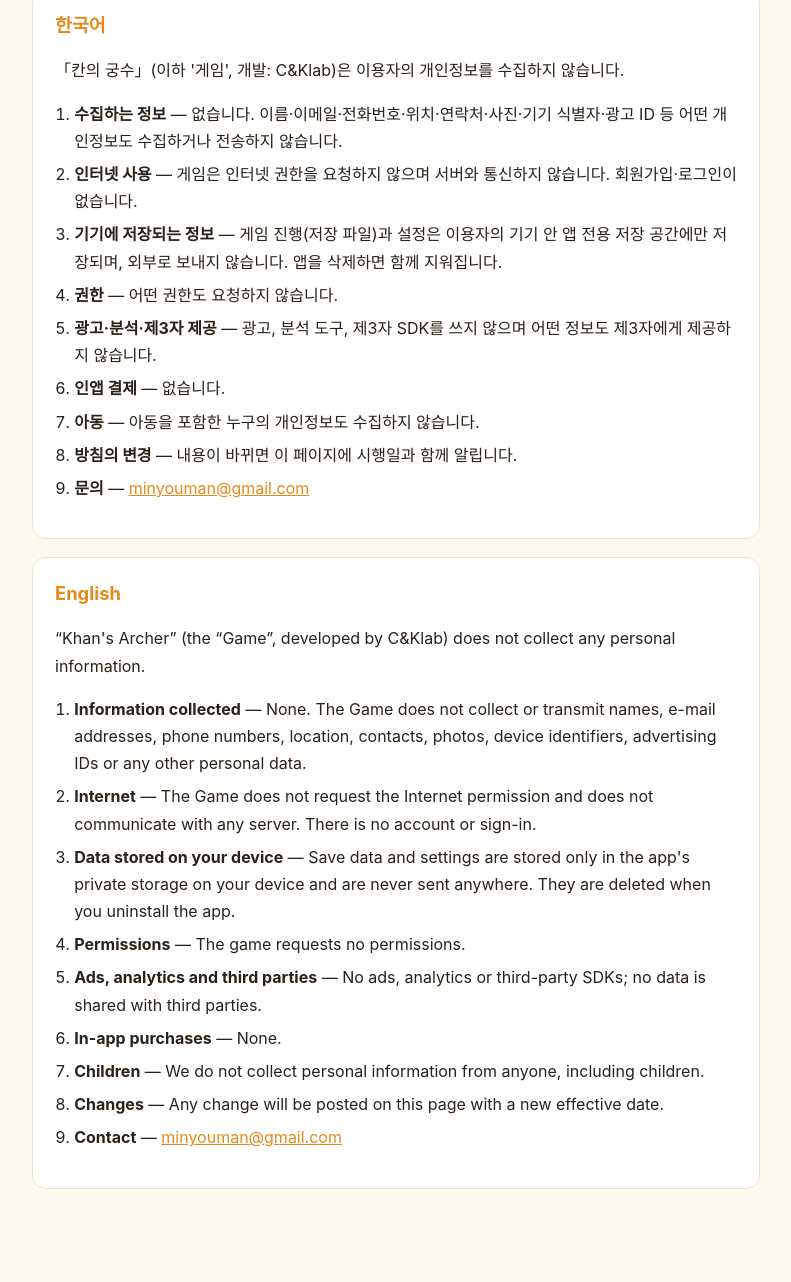
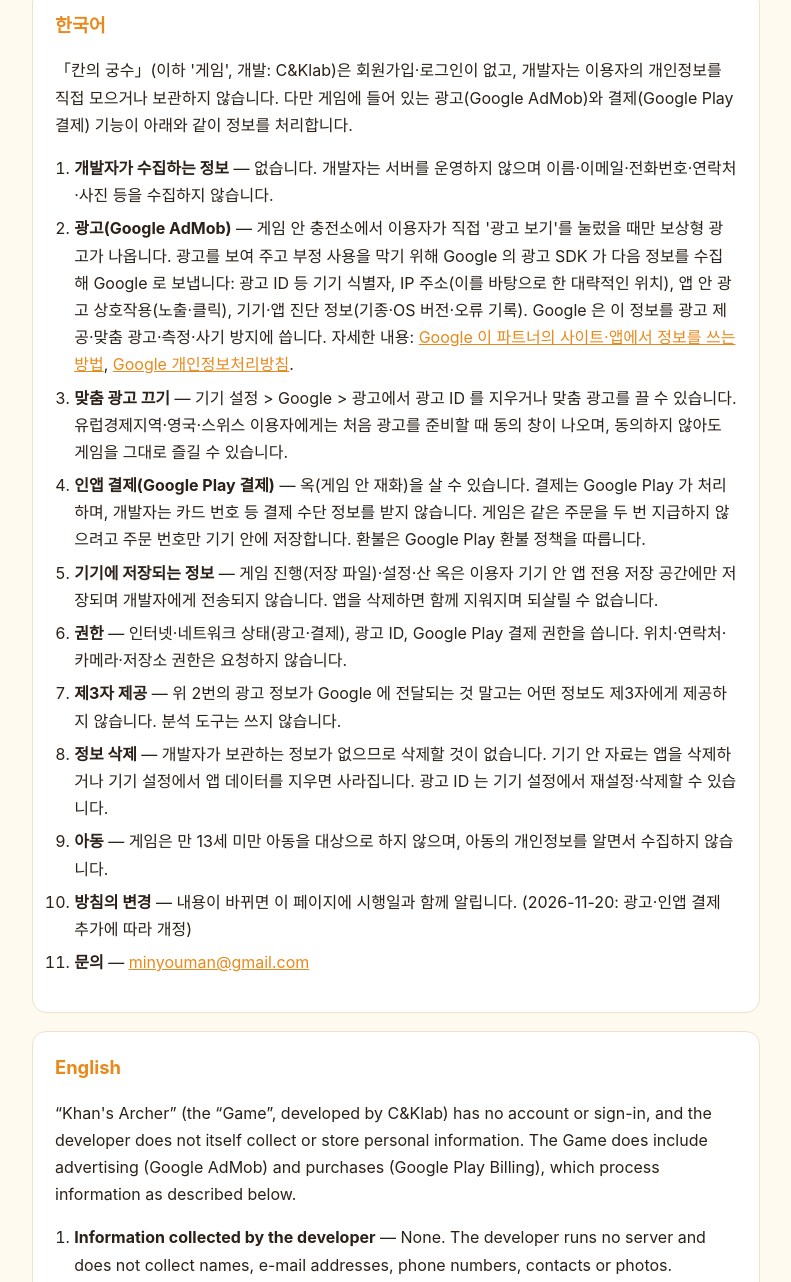
Before and after one commit to minyouman-png/khanarcher-privacy, a plain HTML site: page index.html in a window 1280 px wide. Shown: the part 184-1466 px from the top of the page, without its empty margins (244-1035 px from the left). Drawn offline with Linux system fonts and the light colour scheme.

Commit message:
광고(AdMob)·인앱 결제 추가에 따른 개정 (2026-11-20)
Co-Authored-By: Claude Fable 5.2 <noreply@anthropic.com>

```diff
--- a/index.html
+++ b/index.html
@@ -25,38 +25,42 @@
 <main>
 <header>
   <img src="icon.png" alt="칸의 궁수 아이콘">
-  <div><h1>칸의 궁수 개인정보처리방침</h1><div class="sub">Khan's Archer — Privacy Policy · 시행일 / Effective: 2026-10-20</div></div>
+  <div><h1>칸의 궁수 개인정보처리방침</h1><div class="sub">Khan's Archer — Privacy Policy · 시행일 / Effective: 2026-11-20</div></div>
 </header>
 <nav><a href="#ko">한국어</a><a href="#en">English</a></nav>
 
 <section id="ko">
 <h2>한국어</h2>
-<p>「칸의 궁수」(이하 '게임', 개발: C&amp;Klab)은 이용자의 개인정보를 수집하지 않습니다.</p>
+<p>「칸의 궁수」(이하 '게임', 개발: C&amp;Klab)은 회원가입·로그인이 없고, 개발자는 이용자의 개인정보를 직접 모으거나 보관하지 않습니다. 다만 게임에 들어 있는 광고(Google AdMob)와 결제(Google Play 결제) 기능이 아래와 같이 정보를 처리합니다.</p>
 <ol>
-  <li><b>수집하는 정보</b> — 없습니다. 이름·이메일·전화번호·위치·연락처·사진·기기 식별자·광고 ID 등 어떤 개인정보도 수집하거나 전송하지 않습니다.</li>
-  <li><b>인터넷 사용</b> — 게임은 인터넷 권한을 요청하지 않으며 서버와 통신하지 않습니다. 회원가입·로그인이 없습니다.</li>
-  <li><b>기기에 저장되는 정보</b> — 게임 진행(저장 파일)과 설정은 이용자의 기기 안 앱 전용 저장 공간에만 저장되며, 외부로 보내지 않습니다. 앱을 삭제하면 함께 지워집니다.</li>
-  <li><b>권한</b> — 어떤 권한도 요청하지 않습니다.</li>
-  <li><b>광고·분석·제3자 제공</b> — 광고, 분석 도구, 제3자 SDK를 쓰지 않으며 어떤 정보도 제3자에게 제공하지 않습니다.</li>
-  <li><b>인앱 결제</b> — 없습니다.</li>
-  <li><b>아동</b> — 아동을 포함한 누구의 개인정보도 수집하지 않습니다.</li>
-  <li><b>방침의 변경</b> — 내용이 바뀌면 이 페이지에 시행일과 함께 알립니다.</li>
+  <li><b>개발자가 수집하는 정보</b> — 없습니다. 개발자는 서버를 운영하지 않으며 이름·이메일·전화번호·연락처·사진 등을 수집하지 않습니다.</li>
+  <li><b>광고(Google AdMob)</b> — 게임 안 충전소에서 이용자가 직접 '광고 보기'를 눌렀을 때만 보상형 광고가 나옵니다. 광고를 보여 주고 부정 사용을 막기 위해 Google 의 광고 SDK 가 다음 정보를 수집해 Google 로 보냅니다: 광고 ID 등 기기 식별자, IP 주소(이를 바탕으로 한 대략적인 위치), 앱 안 광고 상호작용(노출·클릭), 기기·앱 진단 정보(기종·OS 버전·오류 기록). Google 은 이 정보를 광고 제공·맞춤 광고·측정·사기 방지에 씁니다. 자세한 내용: <a href="https://policies.google.com/technologies/partner-sites">Google 이 파트너의 사이트·앱에서 정보를 쓰는 방법</a>, <a href="https://policies.google.com/privacy">Google 개인정보처리방침</a>.</li>
+  <li><b>맞춤 광고 끄기</b> — 기기 설정 &gt; Google &gt; 광고에서 광고 ID 를 지우거나 맞춤 광고를 끌 수 있습니다. 유럽경제지역·영국·스위스 이용자에게는 처음 광고를 준비할 때 동의 창이 나오며, 동의하지 않아도 게임을 그대로 즐길 수 있습니다.</li>
+  <li><b>인앱 결제(Google Play 결제)</b> — 옥(게임 안 재화)을 살 수 있습니다. 결제는 Google Play 가 처리하며, 개발자는 카드 번호 등 결제 수단 정보를 받지 않습니다. 게임은 같은 주문을 두 번 지급하지 않으려고 주문 번호만 기기 안에 저장합니다. 환불은 Google Play 환불 정책을 따릅니다.</li>
+  <li><b>기기에 저장되는 정보</b> — 게임 진행(저장 파일)·설정·산 옥은 이용자 기기 안 앱 전용 저장 공간에만 저장되며 개발자에게 전송되지 않습니다. 앱을 삭제하면 함께 지워지며 되살릴 수 없습니다.</li>
+  <li><b>권한</b> — 인터넷·네트워크 상태(광고·결제), 광고 ID, Google Play 결제 권한을 씁니다. 위치·연락처·카메라·저장소 권한은 요청하지 않습니다.</li>
+  <li><b>제3자 제공</b> — 위 2번의 광고 정보가 Google 에 전달되는 것 말고는 어떤 정보도 제3자에게 제공하지 않습니다. 분석 도구는 쓰지 않습니다.</li>
+  <li><b>정보 삭제</b> — 개발자가 보관하는 정보가 없으므로 삭제할 것이 없습니다. 기기 안 자료는 앱을 삭제하거나 기기 설정에서 앱 데이터를 지우면 사라집니다. 광고 ID 는 기기 설정에서 재설정·삭제할 수 있습니다.</li>
+  <li><b>아동</b> — 게임은 만 13세 미만 아동을 대상으로 하지 않으며, 아동의 개인정보를 알면서 수집하지 않습니다.</li>
+  <li><b>방침의 변경</b> — 내용이 바뀌면 이 페이지에 시행일과 함께 알립니다. (2026-11-20: 광고·인앱 결제 추가에 따라 개정)</li>
   <li><b>문의</b> — <a href="mailto:minyouman@gmail.com">minyouman@gmail.com</a></li>
 </ol>
 </section>
 
 <section id="en">
 <h2>English</h2>
-<p>“Khan's Archer” (the “Game”, developed by C&amp;Klab) does not collect any personal information.</p>
+<p>“Khan's Archer” (the “Game”, developed by C&amp;Klab) has no account or sign-in, and the developer does not itself collect or store personal information. The Game does include advertising (Google AdMob) and purchases (Google Play Billing), which process information as described below.</p>
 <ol>
-  <li><b>Information collected</b> — None. The Game does not collect or transmit names, e-mail addresses, phone numbers, location, contacts, photos, device identifiers, advertising IDs or any other personal data.</li>
-  <li><b>Internet</b> — The Game does not request the Internet permission and does not communicate with any server. There is no account or sign-in.</li>
-  <li><b>Data stored on your device</b> — Save data and settings are stored only in the app's private storage on your device and are never sent anywhere. They are deleted when you uninstall the app.</li>
-  <li><b>Permissions</b> — The game requests no permissions.</li>
-  <li><b>Ads, analytics and third parties</b> — No ads, analytics or third-party SDKs; no data is shared with third parties.</li>
-  <li><b>In-app purchases</b> — None.</li>
-  <li><b>Children</b> — We do not collect personal information from anyone, including children.</li>
-  <li><b>Changes</b> — Any change will be posted on this page with a new effective date.</li>
+  <li><b>Information collected by the developer</b> — None. The developer runs no server and does not collect names, e-mail addresses, phone numbers, contacts or photos.</li>
+  <li><b>Advertising (Google AdMob)</b> — A rewarded ad is shown only when you choose “Watch ad” in the in-game shop. To serve ads and prevent fraud, Google's advertising SDK collects and sends to Google: device identifiers such as the advertising ID, IP address (and approximate location derived from it), ad interactions in the app (impressions, clicks), and device/app diagnostics (model, OS version, crash logs). Google uses this for ad delivery, personalised advertising, measurement and fraud prevention. See <a href="https://policies.google.com/technologies/partner-sites">How Google uses information from sites or apps that use its services</a> and the <a href="https://policies.google.com/privacy">Google Privacy Policy</a>.</li>
+  <li><b>Opting out of personalised ads</b> — You can delete your advertising ID or turn off ad personalisation in device Settings &gt; Google &gt; Ads. Users in the EEA, the UK and Switzerland are shown a consent message before ads are prepared; you can play the Game in full without consenting.</li>
+  <li><b>In-app purchases (Google Play Billing)</b> — You can buy jade (in-game currency). Payments are processed by Google Play; the developer never receives your payment details. The Game stores only order IDs on your device so that an order is not granted twice. Refunds follow Google Play's refund policy.</li>
+  <li><b>Data stored on your device</b> — Save data, settings and purchased jade are stored only in the app's private storage on your device and are not sent to the developer. They are deleted when you uninstall the app and cannot be restored.</li>
+  <li><b>Permissions</b> — Internet and network state (ads, billing), advertising ID, and Google Play Billing. The Game does not request location, contacts, camera or storage permissions.</li>
+  <li><b>Sharing with third parties</b> — Apart from the advertising data sent to Google described in item 2, no data is shared with third parties. No analytics tools are used.</li>
+  <li><b>Deleting your data</b> — The developer holds no data about you. Data on your device is removed by uninstalling the app or clearing its data in device settings. You can reset or delete your advertising ID in device settings.</li>
+  <li><b>Children</b> — The Game is not directed to children under 13 and does not knowingly collect personal information from children.</li>
+  <li><b>Changes</b> — Any change will be posted on this page with a new effective date. (2026-11-20: revised for the addition of ads and in-app purchases.)</li>
   <li><b>Contact</b> — <a href="mailto:minyouman@gmail.com">minyouman@gmail.com</a></li>
 </ol>
 </section>
```
